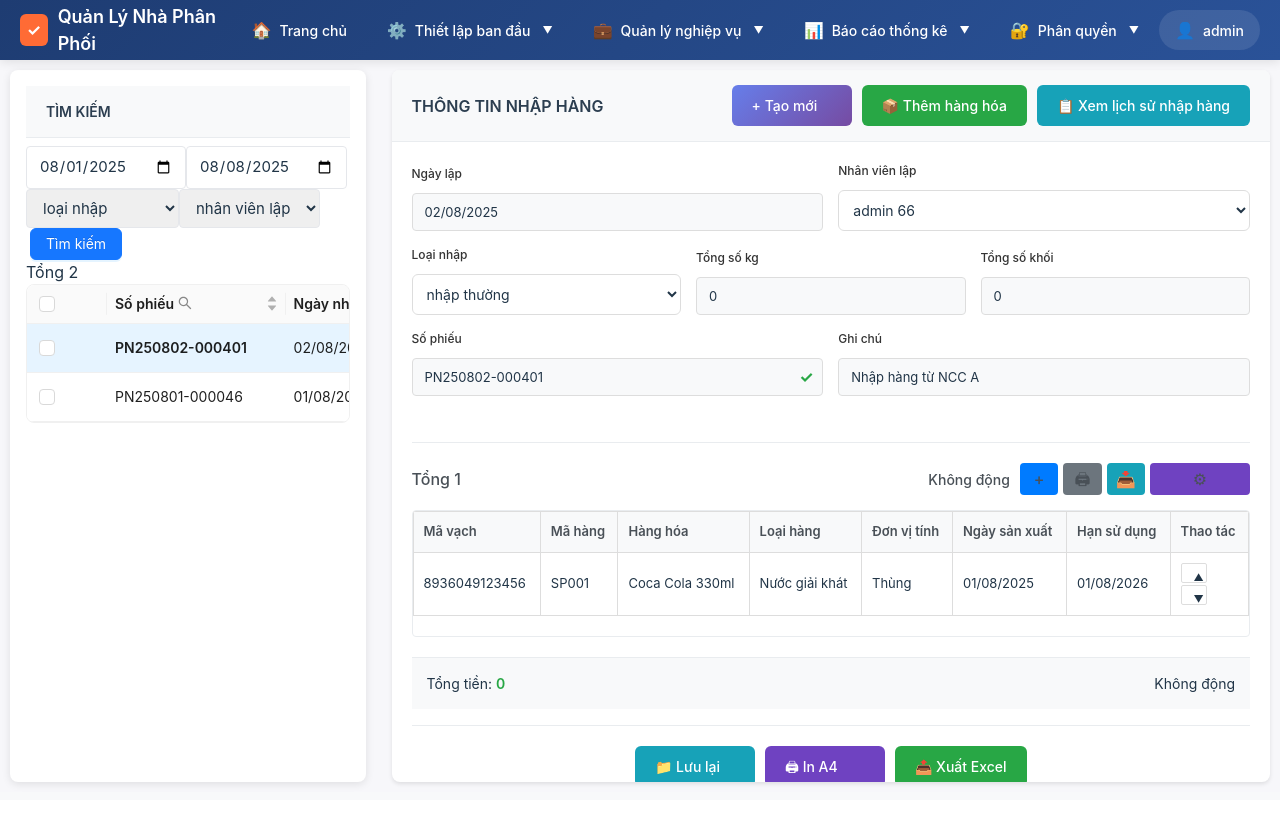
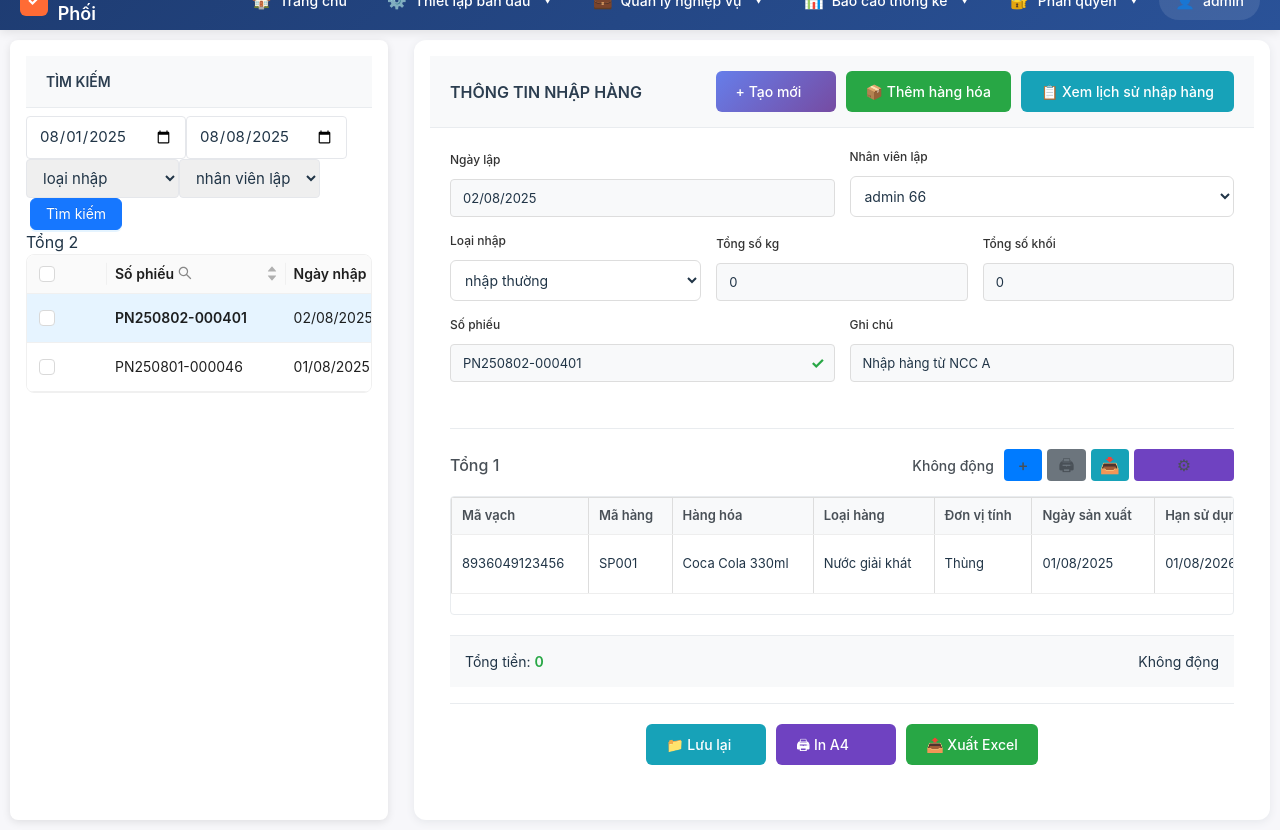
Before and after one commit to VuPhong-PQ/qlnpp, a React (Vite) app: page /business/import-goods in a window 1280 px wide. Before the commit the page ends 800 px from the top, so only its background shows below. Built offline with nearby package versions, Linux system fonts and the light colour scheme.

Commit message:
sua trang nhập hàng,cập nhật panel%

```diff
--- a/src/components/business/ImportGoods.css
+++ b/src/components/business/ImportGoods.css
@@ -1,12 +1,16 @@
+
 .import-goods-page {
   display: flex;
   height: 100%;
   background: #f7f7fa;
+  width: 100vw;
+  min-height: 100vh;
 }
 
 .search-panel {
-  width: 420px;
-  min-width: 320px;
+  flex: 0 0 30%;
+  max-width: 30%;
+  min-width: 240px;
   background: #fff;
   border-radius: 12px;
   box-shadow: 0 2px 8px #e5e7eb;
@@ -14,6 +18,20 @@
   display: flex;
   flex-direction: column;
   padding: 16px;
+  overflow-x: auto;
+}
+
+.import-detail-panel {
+  flex: 1 1 70%;
+  max-width: 70%;
+  min-width: 0;
+  background: #fff;
+  border-radius: 12px;
+  box-shadow: 0 2px 8px #e5e7eb;
+  padding: 16px;
+  overflow-x: auto;
+  display: flex;
+  flex-direction: column;
 }
 
 .panel-header {
@@ -28,6 +46,22 @@
   border: 1px solid #f0f0f0;
   background: #fff;
   overflow-x: auto;
+  width: 100%;
+}
+/* Thanh cuộn ngang cho bảng panel phải (chi tiết nhập hàng) */
+.items-table-container {
+  width: 100%;
+  overflow-x: auto;
+}
+.items-table {
+  min-width: 900px;
+  width: 100%;
+  border-collapse: collapse;
+}
+.items-table th, .items-table td {
+  padding: 8px 10px;
+  border-bottom: 1px solid #eee;
+  white-space: nowrap;
 }
 
 /* Popup cài đặt cột */
--- a/src/components/business/ImportGoods.jsx
+++ b/src/components/business/ImportGoods.jsx
@@ -244,7 +244,7 @@ const ImportGoods = () => {
   return (
     <div className="import-goods-page">
       {/* Left Panel - Table Search */}
-      <div className="search-panel">
+  <div className="search-panel">
         <div className="panel-header">
           <h2>TÌM KIẾM</h2>
         </div>
@@ -316,7 +316,7 @@ const ImportGoods = () => {
       </div>
 
       {/* Right Panel - Import Details */}
-      <div className="import-detail-panel">
+  <div className="import-detail-panel">
         {selectedImport ? (
           <>
             <div className="detail-header">
```
